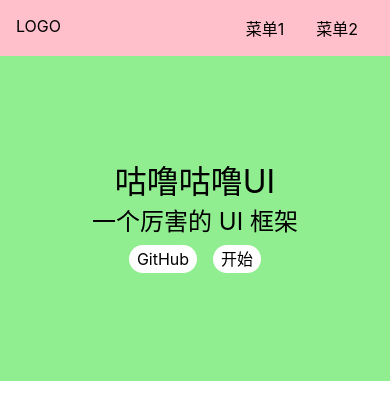
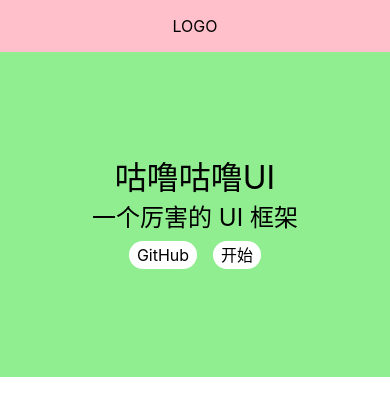
Before and after one commit to Allen-XiaoDeng/gulu-UI, a Vue app: page /#/ in a window 390 px wide. Shown: the top 420 px of the page. Built offline with nearby package versions, Linux system fonts and the light colour scheme.

Commit message:
让 topnav 是响应式的

```diff
--- a/src/components/Topnav.vue
+++ b/src/components/Topnav.vue
@@ -5,6 +5,7 @@
       <li>菜单1</li>
       <li>菜单2</li>
     </ul>
+    <span class="toggleAside"></span>
   </div>
 </template>
 <script lang="ts">
@@ -28,6 +29,8 @@
   padding: 16px;
   position: relative;
   z-index: 10;
+  justify-content: center;
+  align-items: center;
 
   > .logo {
     max-width: 6em;
@@ -43,5 +46,17 @@
       margin: 0 1em
     }
   }
+
+  > .toggleAside {
+  }
+
+  @media (max-width: 500px) {
+    > .menu {
+      display: none;
+    }
+    > .logo {
+      margin: 0 auto;
+    }
+  }
 }
 </style>
```
